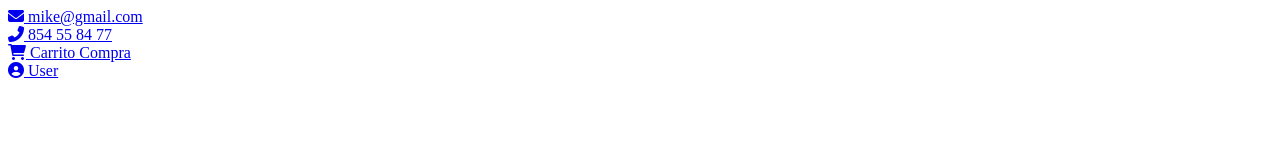
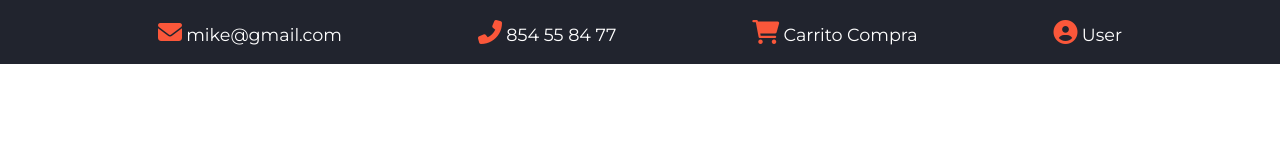
Before and after one commit to MikeJGT/hamburgueseria-mike, a plain HTML site: page index.html in a window 1280 px wide. Drawn offline with Linux system fonts and the light colour scheme; a web font is replaced by a local one.

Commit message:
Elemento: nav-top. Terminado

```diff
--- /dev/null
+++ b/css/reset.css
@@ -0,0 +1,139 @@
+/* http://meyerweb.com/eric/tools/css/reset/
+   v2.0 | 20110126
+   License: none (public domain)
+*/
+
+html,
+body,
+div,
+span,
+applet,
+object,
+iframe,
+h1,
+h2,
+h3,
+h4,
+h5,
+h6,
+p,
+blockquote,
+pre,
+a,
+abbr,
+acronym,
+address,
+big,
+cite,
+code,
+del,
+dfn,
+em,
+img,
+ins,
+kbd,
+q,
+s,
+samp,
+small,
+strike,
+strong,
+sub,
+sup,
+tt,
+var,
+b,
+u,
+i,
+center,
+dl,
+dt,
+dd,
+ol,
+ul,
+li,
+fieldset,
+form,
+label,
+legend,
+table,
+caption,
+tbody,
+tfoot,
+thead,
+tr,
+th,
+td,
+article,
+aside,
+canvas,
+details,
+embed,
+figure,
+figcaption,
+footer,
+header,
+hgroup,
+menu,
+nav,
+output,
+ruby,
+section,
+summary,
+time,
+mark,
+audio,
+video {
+    margin: 0;
+    padding: 0;
+    border: 0;
+    font-size: 100%;
+    font: inherit;
+    vertical-align: baseline;
+}
+
+/* HTML5 display-role reset for older browsers */
+article,
+aside,
+details,
+figcaption,
+figure,
+footer,
+header,
+hgroup,
+menu,
+nav,
+section {
+    display: block;
+}
+
+body {
+    line-height: 1;
+}
+
+ol,
+ul {
+    list-style: none;
+}
+
+blockquote,
+q {
+    quotes: none;
+}
+
+blockquote:before,
+blockquote:after,
+q:before,
+q:after {
+    content: '';
+    content: none;
+}
+
+table {
+    border-collapse: collapse;
+    border-spacing: 0;
+}
+
+* {
+    box-sizing: border-box;
+}
--- a/css/style.css
+++ b/css/style.css
@@ -1 +1,96 @@
-@import url(https://cdnjs.cloudflare.com/ajax/libs/font-awesome/6.2.1/css/all.min.css);
+/* Reset */
+@import url(./reset.css);
+
+/* Iconos */
+@import url('https://cdnjs.cloudflare.com/ajax/libs/font-awesome/6.2.1/css/all.min.css');
+
+/* Fuentes */
+@import url('https://fonts.googleapis.com/css2?family=Handlee&family=KoHo:wght@300;700&family=Montserrat:wght@400;700&display=swap');
+
+/*
+    font-family: 'Handlee', cursive;
+    font-family: 'KoHo', sans-serif;
+    font-family: 'Montserrat', sans-serif;
+
+    Naranja: #fa573a
+    Rojo:   #21242e
+ */
+
+
+html {
+    /* para animaciones de punto de ancla. */
+    scroll-behavior: smooth;
+}
+
+:root {
+    --fuenteprincipal: 'Montserrat', sans-serif;
+    --fuentetitulos: 'Handlee', cursive;
+    --colorprincipal: #fa573a;
+    --colorsecundario: #21242e;
+    --margingrid: 1em;
+    --fontsize: 1em;
+    --anchomaximo: 1100px;
+}
+
+* {
+    box-sizing: border-box;
+}
+
+img {
+    width: 100%;
+    height: auto;
+    display: block;
+}
+
+.container {
+    max-width: var(--anchomaximo);
+    margin: 0 auto;
+}
+
+
+body {
+    font-family: var(--fuenteprincipal);
+    font-size: var(--fontsize);
+}
+
+
+/* inicio header */
+
+header .nav-top {
+    background-color: var(--colorsecundario);
+    padding: 1.250em 0;
+}
+
+header .nav-top .container {
+    display: flex;
+    justify-content: space-around;
+}
+
+header .nav-top a {
+    text-decoration: none;
+    color: var(--colorprincipal);
+}
+
+header .nav-top a span {
+    display: none;
+    color: white;
+}
+
+header .nav-top a i {
+    font-size: 150%;
+}
+
+/* fin header */
+
+@media (min-width: 48.000em) {
+
+    /* inicio header */
+
+    header .nav-top a span {
+        display: inline;
+        font-size: 110%;
+    }
+
+    /* fin header */
+
+}
```
